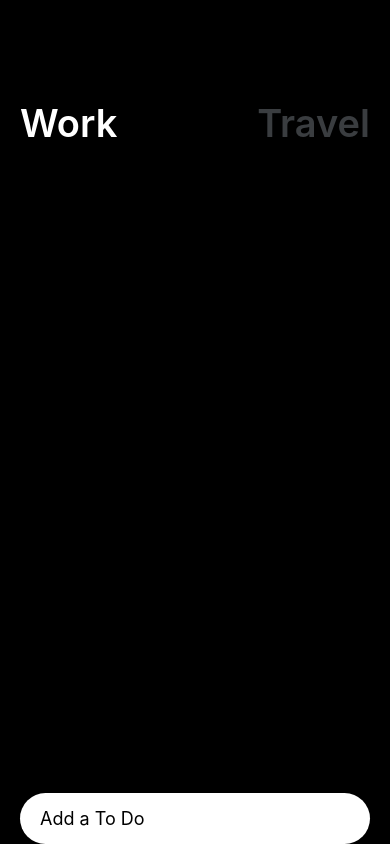
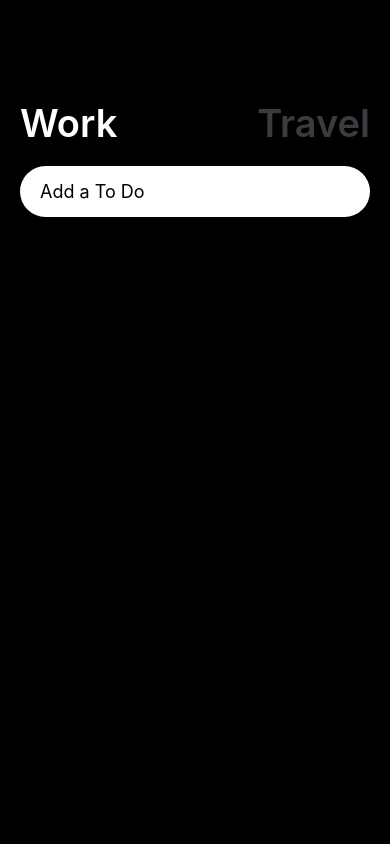
Before and after one commit to bae080311/study-react-native-todo, a React Native app: screen / in a window 390 px wide. Built offline with nearby package versions, Linux system fonts and the light colour scheme.

Commit message:
feat: todo style, add todofunction

```diff
--- a/App.js
+++ b/App.js
@@ -1,8 +1,15 @@
 import { StatusBar } from "expo-status-bar";
 import React, { useState } from "react";
-import { StyleSheet, Text, View, TouchableOpacity } from "react-native";
+import {
+  StyleSheet,
+  Text,
+  View,
+  TouchableOpacity,
+  TextInput,
+  ScrollView,
+} from "react-native";
 import { theme } from "./assets/color";
-import { TextInput } from "react-native-web";
+
 export default function App() {
   const [working, setWorking] = useState(true);
   const [text, setText] = useState("");
@@ -10,9 +17,14 @@ export default function App() {
   const travel = () => setWorking(false);
   const work = () => setWorking(true);
   const onChangeText = (payload) => setText(payload);
-  const addTodo = () => {
-    if (text === "") return;
-    const newToDos = { ...toDos, [Date.now()]: { text, work: working } };
+  const addToDo = () => {
+    if (text === "") {
+      return;
+    }
+    const newToDos = {
+      ...toDos,
+      [Date.now()]: { text, work: working },
+    };
     setToDos(newToDos);
     setText("");
   };
@@ -20,34 +32,42 @@ export default function App() {
     <View style={styles.container}>
       <StatusBar style="auto" />
       <View style={styles.header}>
-        <TouchableOpacity>
+        <TouchableOpacity onPress={work}>
           <Text
-            onPress={work}
             style={{ ...styles.btnText, color: working ? "white" : theme.grey }}
           >
             Work
           </Text>
         </TouchableOpacity>
-        <TouchableOpacity>
+        <TouchableOpacity onPress={travel}>
           <Text
-            onPress={travel}
-            style={{ ...styles.btnText, color: working ? theme.grey : "white" }}
+            style={{
+              ...styles.btnText,
+              color: !working ? "white" : theme.grey,
+            }}
           >
             Travel
           </Text>
         </TouchableOpacity>
       </View>
       <TextInput
-        onSubmitEditing={addTodo}
+        onSubmitEditing={addToDo}
         onChangeText={onChangeText}
-        ketboardType="web-search"
+        returnKeyType="done"
+        value={text}
         placeholder={working ? "Add a To Do" : "Where do you want to go?"}
         style={styles.input}
-      ></TextInput>
+      />
+      <ScrollView>
+        {Object.keys(toDos).map((key) => (
+          <View style={styles.toDo} key={key}>
+            <Text style={styles.toDoText}>{toDos[key].text}</Text>
+          </View>
+        ))}
+      </ScrollView>
     </View>
   );
 }
-
 const styles = StyleSheet.create({
   container: {
     flex: 1,
@@ -57,19 +77,30 @@ const styles = StyleSheet.create({
   header: {
     justifyContent: "space-between",
     flexDirection: "row",
-    flex: 1,
     marginTop: 100,
   },
   btnText: {
     fontSize: 38,
-    fontWeight: 600,
+    fontWeight: "600",
   },
   input: {
     backgroundColor: "white",
     paddingVertical: 15,
     paddingHorizontal: 20,
     borderRadius: 30,
-    marginTop: 20,
+    marginVertical: 20,
     fontSize: 18,
   },
+  toDo: {
+    backgroundColor: theme.grey,
+    marginBottom: 10,
+    paddingVertical: 20,
+    paddingHorizontal: 20,
+    borderRadius: 15,
+  },
+  toDoText: {
+    color: "white",
+    fontSize: 16,
+    fontWeight: "500",
+  },
 });
--- a/assets/color.js
+++ b/assets/color.js
@@ -1,4 +1,5 @@
 export const theme = {
   bg: "black",
   grey: "#3A3D40",
+  toDoBg: "#5C5C60",
 };
```
